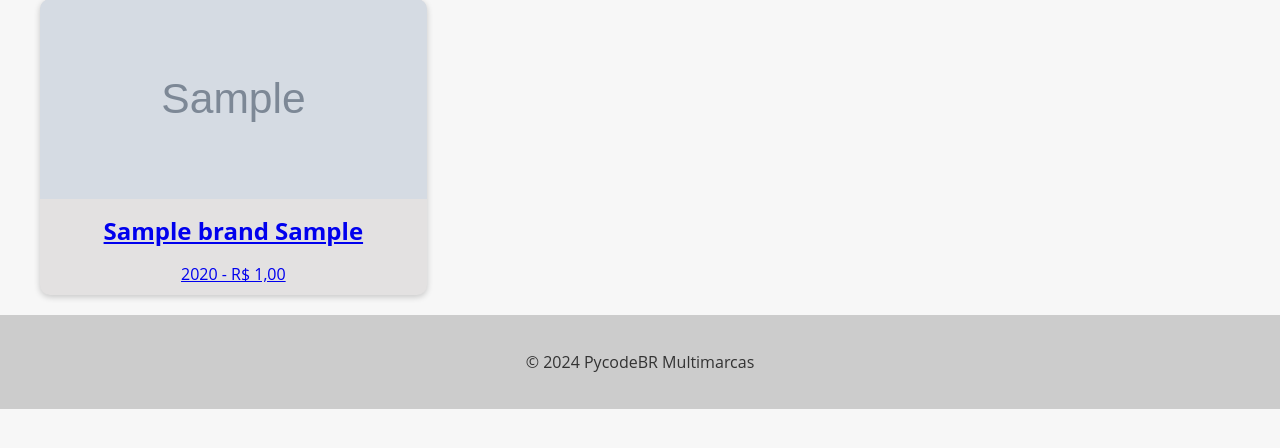
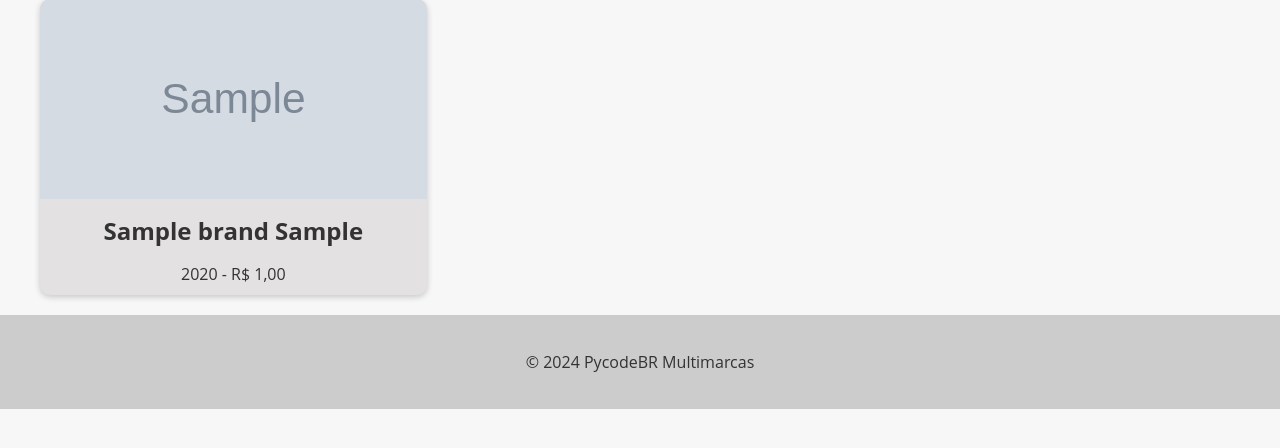
Before and after one commit to euwillian/django-carros, a Django app: page /cars/ in a window 1280 px wide. Shown: the part 173-621 px from the top of the page. Run offline with Django 5.2, Linux system fonts and the light colour scheme; tables that the repository leaves empty hold one stand-in row (values such as "Sample post"); grey boxes marked "Sample" are stand-in pictures.

Commit message:
cars adjust

```diff
--- a/cars/templates/cars.html
+++ b/cars/templates/cars.html
@@ -91,6 +91,16 @@
     button[type="submit"]:hover {
         background-color: #108eb8;
     }
+
+    a {
+      font-size: 18px;
+      color: #333;
+      text-decoration: none;
+    }
+
+    a:hover {
+      color: #0096c7;
+    }
   </style>
 
   <form method="GET" action="{% url 'cars_list' %}">
```
